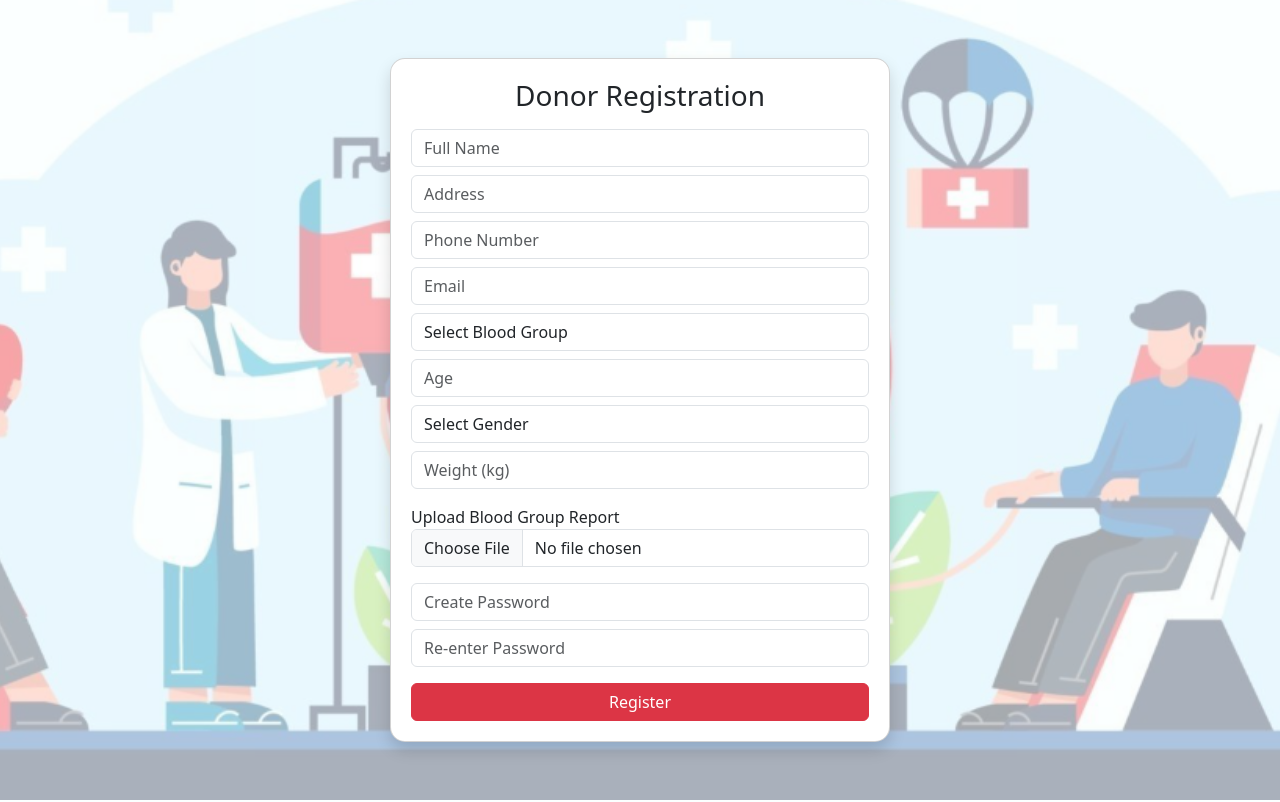
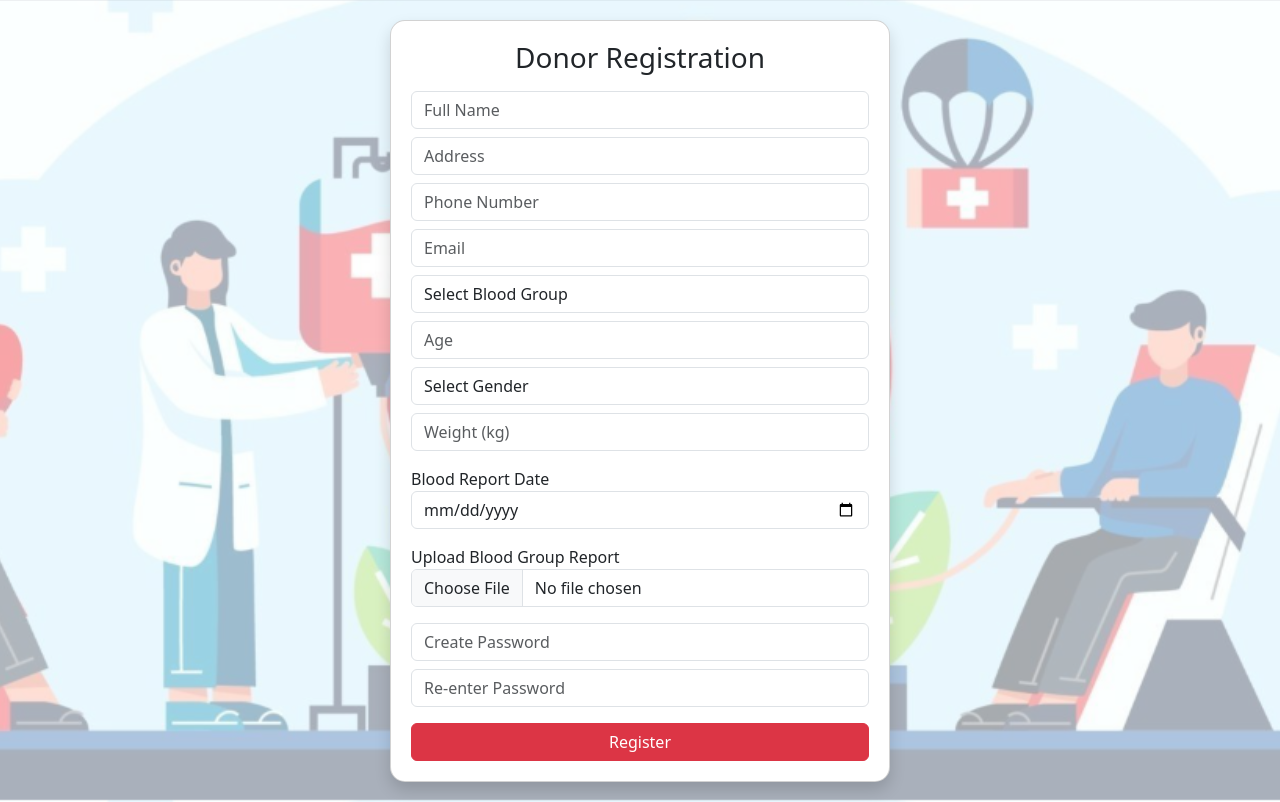
Before and after one commit to PEDALAL-VISHNU-VARDHAN/blood-bank-management-system, a Flask app: page /signup in a window 1280 px wide. Run offline with Flask 3, Linux system fonts and the light colour scheme.

Commit message:
Updated donor registration validation system

```diff
--- a/app.py
+++ b/app.py
@@ -2,7 +2,8 @@ from flask import Flask, render_template, request, redirect, session
 import sqlite3
 import os
 from datetime import datetime, timedelta
-
+from flask import flash
+from datetime import datetime
 app = Flask(__name__)
 app.secret_key = "secret123"
 
@@ -339,26 +340,256 @@ def set_next_date(phone):
 @app.route("/signup")
 def signup():
     return render_template("signup.html")
-@app.route("/register", methods=["POST"])
+
+
+@app.route("/register", methods=["GET","POST"])
 def register():
+
+    # =========================
+    # OPEN SIGNUP PAGE
+    # =========================
+
+    if request.method == "GET":
+
+        return render_template("signup.html")
+
+    # =========================
+    # FORM DATA
+    # =========================
 
     data = request.form
 
+    name = data.get("name")
+    email = data.get("email")
+    phone = data.get("phone")
+    address = data.get("address")
+
+    blood_group = data.get("blood_group")
+
+    password = data.get("password")
+
+    confirm_password = data.get("confirm_password")
+
+    age = int(data.get("age"))
+
+    weight = int(data.get("weight"))
+
+    gender = data.get("gender")
+
+    report_date = data.get("report_date")
+
     report = request.files["report"]
 
-    filename = None
+    # =========================
+    # VALID BLOOD GROUPS
+    # =========================
 
-    if report and report.filename != "":
+    valid_blood_groups = [
+        "A+","A-",
+        "B+","B-",
+        "AB+","AB-",
+        "O+","O-"
+    ]
 
-        if not os.path.exists("static/uploads"):
-            os.makedirs("static/uploads")
+    # =========================
+    # NAME VALIDATION
+    # =========================
 
-        filename = report.filename
+    if len(name) < 3:
 
-        report.save("static/uploads/" + filename)
+        flash("Name must contain at least 3 characters")
 
-    conn = sqlite3.connect("database/database.db")
+        return redirect("/register")
+
+    # =========================
+    # PHONE VALIDATION
+    # =========================
+
+    if len(phone) != 10 or not phone.isdigit():
+
+        flash("Phone number must contain 10 digits")
+
+        return redirect("/register")
+
+    # =========================
+    # AGE VALIDATION
+    # =========================
+
+    if age < 18 or age > 60:
+
+        flash("Donor age must be between 18 and 60 years")
+
+        return redirect("/register")
+
+    # =========================
+    # GENDER VALIDATION
+    # =========================
+
+    if gender not in ["Male", "Female", "Other"]:
+
+        flash("Please select valid gender")
+
+        return redirect("/register")
+
+    # =========================
+    # WEIGHT VALIDATION
+    # =========================
+
+    if weight < 50:
+
+        flash("Weight must be above 50kg")
+
+        return redirect("/register")
+
+    # =========================
+    # PASSWORD VALIDATION
+    # =========================
+
+    if len(password) < 6:
+
+        flash("Password must contain at least 6 characters")
+
+        return redirect("/register")
+
+    # =========================
+    # PASSWORD MATCH CHECK
+    # =========================
+
+    if password != confirm_password:
+
+        flash("Passwords do not match")
+
+        return redirect("/register")
+
+    # =========================
+    # BLOOD GROUP VALIDATION
+    # =========================
+
+    if blood_group not in valid_blood_groups:
+
+        flash("Invalid blood group selected")
+
+        return redirect("/register")
+
+    # =========================
+    # REPORT VALIDATION
+    # =========================
+
+    if report.filename == "":
+
+        flash("Please upload blood report")
+
+        return redirect("/register")
+
+    # =========================
+    # REPORT DATE VALIDATION
+    # =========================
+
+    today = datetime.today()
+
+    report_date_obj = datetime.strptime(
+        report_date,
+        "%Y-%m-%d"
+    )
+
+    difference = (today - report_date_obj).days
+
+    if difference > 10:
+
+        flash("Blood report must be within 10 days")
+
+        return redirect("/register")
+
+    # =========================
+    # ALLOWED FILE TYPES
+    # =========================
+
+    allowed_extensions = [
+        ".png",
+        ".jpg",
+        ".jpeg",
+        ".pdf"
+    ]
+
+    file_ext = os.path.splitext(
+        report.filename
+    )[1].lower()
+
+    if file_ext not in allowed_extensions:
+
+        flash("Only PNG, JPG, JPEG and PDF files allowed")
+
+        return redirect("/register")
+
+    # =========================
+    # CREATE UPLOAD FOLDER
+    # =========================
+
+    if not os.path.exists("static/uploads"):
+
+        os.makedirs("static/uploads")
+
+    # =========================
+    # SAVE FILE
+    # =========================
+
+    filename = report.filename
+
+    report.save(
+        "static/uploads/" + filename
+    )
+
+    # =========================
+    # DATABASE CONNECTION
+    # =========================
+
+    conn = sqlite3.connect(
+        "database/database.db"
+    )
+
     cursor = conn.cursor()
+
+    # =========================
+    # EMAIL CHECK
+    # =========================
+
+    cursor.execute("""
+    SELECT * FROM donors
+    WHERE email=?
+    """, (email,))
+
+    existing_email = cursor.fetchone()
+
+    if existing_email:
+
+        conn.close()
+
+        flash("Email already registered")
+
+        return redirect("/register")
+
+    # =========================
+    # PHONE CHECK
+    # =========================
+
+    cursor.execute("""
+    SELECT * FROM donors
+    WHERE phone=?
+    """, (phone,))
+
+    existing_phone = cursor.fetchone()
+
+    if existing_phone:
+
+        conn.close()
+
+        flash("Phone number already registered")
+
+        return redirect("/register")
+
+    # =========================
+    # INSERT DONOR
+    # =========================
 
     cursor.execute("""
     INSERT INTO donors (
@@ -370,23 +601,34 @@ def register():
     availability,
     password,
     coins,
-    report
+    report,
+    health_status
     )
-    VALUES (?,?,?,?,?,?,?,?,?)
+    VALUES (?,?,?,?,?,?,?,?,?,?)
     """, (
-        data["name"],
-        data["email"],
-        data["phone"],
-        data["address"],
-        data["blood_group"],
+        name,
+        email,
+        phone,
+        address,
+        blood_group,
         "Unavailable",
-        data["password"],
+        password,
         0,
-        filename
+        filename,
+        "Pending"
     ))
 
     conn.commit()
+
     conn.close()
+
+    # =========================
+    # SUCCESS MESSAGE
+    # =========================
+
+    flash(
+    "Registration successful. Waiting for admin verification"
+    )
 
     return redirect("/login")
 # ---------------- LOGIN ----------------
--- a/templates/signup.html
+++ b/templates/signup.html
@@ -18,7 +18,7 @@ height:100vh;
 
 /* 🌫 OVERLAY */
 .overlay{
-background:rgba(255,255,255,0.6); /* lighter for clarity */
+background:rgba(255,255,255,0.6);
 min-height:100vh;
 display:flex;
 align-items:center;
@@ -43,20 +43,75 @@ width:500px;
 
 <div class="card shadow">
 
-<h3 class="text-center mb-3">Donor Registration</h3>
+<h3 class="text-center mb-3">
+Donor Registration
+</h3>
 
-<form method="POST" action="/register" enctype="multipart/form-data">
+<!-- FLASH MESSAGES -->
+{% with messages = get_flashed_messages() %}
 
-<input type="text" name="name" class="form-control mb-2" placeholder="Full Name" required>
+{% if messages %}
 
-<input type="text" name="address" class="form-control mb-2" placeholder="Address" required>
+{% for msg in messages %}
 
-<input type="text" name="phone" class="form-control mb-2" placeholder="Phone Number" required>
+<div class="alert alert-danger">
 
-<input type="email" name="email" class="form-control mb-2" placeholder="Email" required>
+{{ msg }}
 
-<select name="blood_group" class="form-control mb-2" required>
-<option value="" disabled selected>Select Blood Group</option>
+</div>
+
+{% endfor %}
+
+{% endif %}
+
+{% endwith %}
+
+<form method="POST"
+action="/register"
+enctype="multipart/form-data">
+
+<!-- NAME -->
+<input
+type="text"
+name="name"
+class="form-control mb-2"
+placeholder="Full Name"
+required>
+
+<!-- ADDRESS -->
+<input
+type="text"
+name="address"
+class="form-control mb-2"
+placeholder="Address"
+required>
+
+<!-- PHONE -->
+<input
+type="text"
+name="phone"
+class="form-control mb-2"
+placeholder="Phone Number"
+required>
+
+<!-- EMAIL -->
+<input
+type="email"
+name="email"
+class="form-control mb-2"
+placeholder="Email"
+required>
+
+<!-- BLOOD GROUP -->
+<select
+name="blood_group"
+class="form-control mb-2"
+required>
+
+<option value="" disabled selected>
+Select Blood Group
+</option>
+
 <option value="A+">A+</option>
 <option value="A-">A-</option>
 <option value="B+">B+</option>
@@ -65,27 +120,93 @@ width:500px;
 <option value="O-">O-</option>
 <option value="AB+">AB+</option>
 <option value="AB-">AB-</option>
+
 </select>
 
-<input type="number" name="age" class="form-control mb-2" placeholder="Age" required>
+<!-- AGE -->
+<input
+type="number"
+name="age"
+class="form-control mb-2"
+placeholder="Age"
+required>
 
-<select name="gender" class="form-control mb-2" required>
-<option disabled selected>Select Gender</option>
-<option>Male</option>
-<option>Female</option>
-<option>Other</option>
+<!-- GENDER -->
+<select
+name="gender"
+class="form-control mb-2"
+required>
+
+<option disabled selected>
+Select Gender
+</option>
+
+<option value="Male">
+Male
+</option>
+
+<option value="Female">
+Female
+</option>
+
+<option value="Other">
+Other
+</option>
+
 </select>
 
-<input type="number" name="weight" class="form-control mb-2" placeholder="Weight (kg)" required>
+<!-- WEIGHT -->
+<input
+type="number"
+name="weight"
+class="form-control mb-2"
+placeholder="Weight (kg)"
+required>
 
-<label class="mt-2">Upload Blood Group Report</label>
-<input type="file" name="report" class="form-control mb-3" required>
+<!-- REPORT DATE -->
+<label class="mt-2">
+Blood Report Date
+</label>
 
-<input type="password" name="password" class="form-control mb-2" placeholder="Create Password" required>
+<input
+type="date"
+name="report_date"
+class="form-control mb-2"
+required>
 
-<input type="password" name="confirm_password" class="form-control mb-3" placeholder="Re-enter Password" required>
+<!-- REPORT -->
+<label class="mt-2">
+Upload Blood Group Report
+</label>
 
-<button class="btn btn-danger w-100">Register</button>
+<input
+type="file"
+name="report"
+class="form-control mb-3"
+required>
+
+<!-- PASSWORD -->
+<input
+type="password"
+name="password"
+class="form-control mb-2"
+placeholder="Create Password"
+required>
+
+<!-- CONFIRM PASSWORD -->
+<input
+type="password"
+name="confirm_password"
+class="form-control mb-3"
+placeholder="Re-enter Password"
+required>
+
+<!-- SUBMIT -->
+<button class="btn btn-danger w-100">
+
+Register
+
+</button>
 
 </form>
 
```
Also changed, not shown: database/database.db, static/uploads/Screenshot 2026-05-13 083121.png (added).
